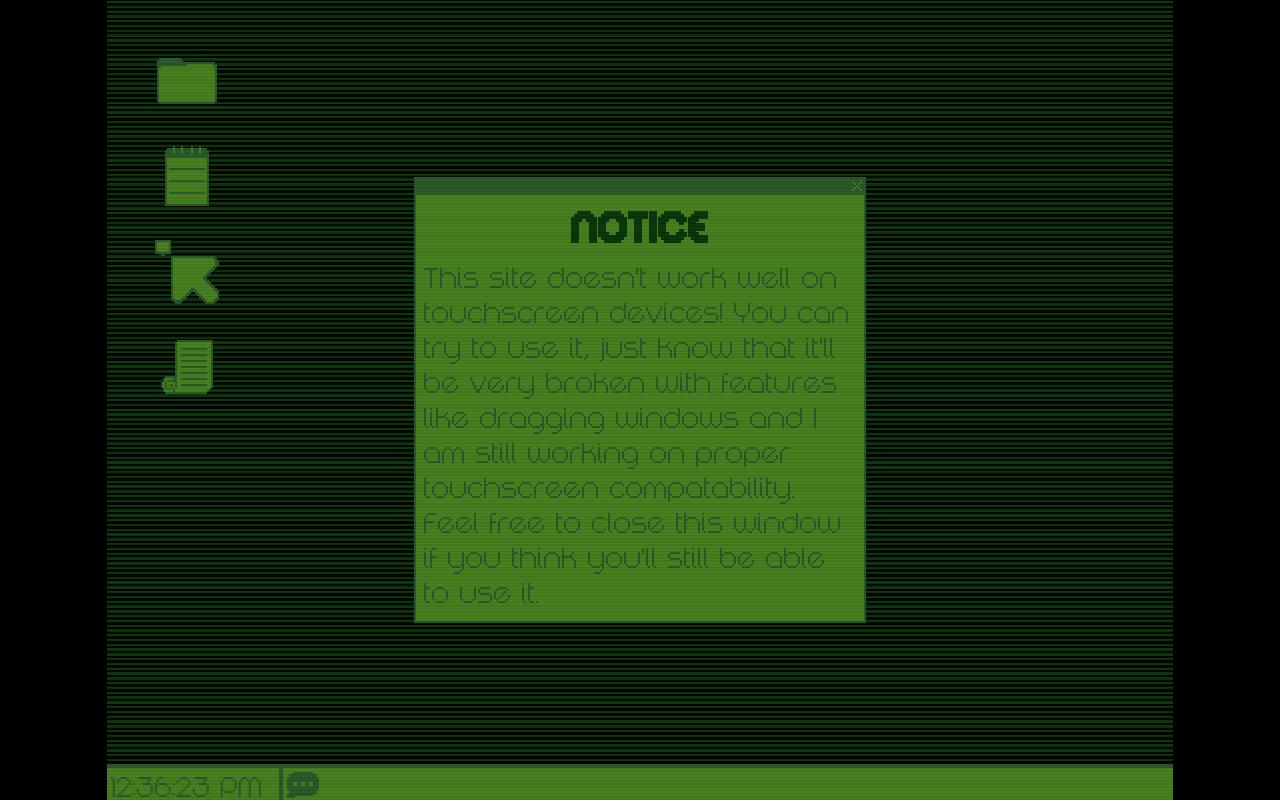
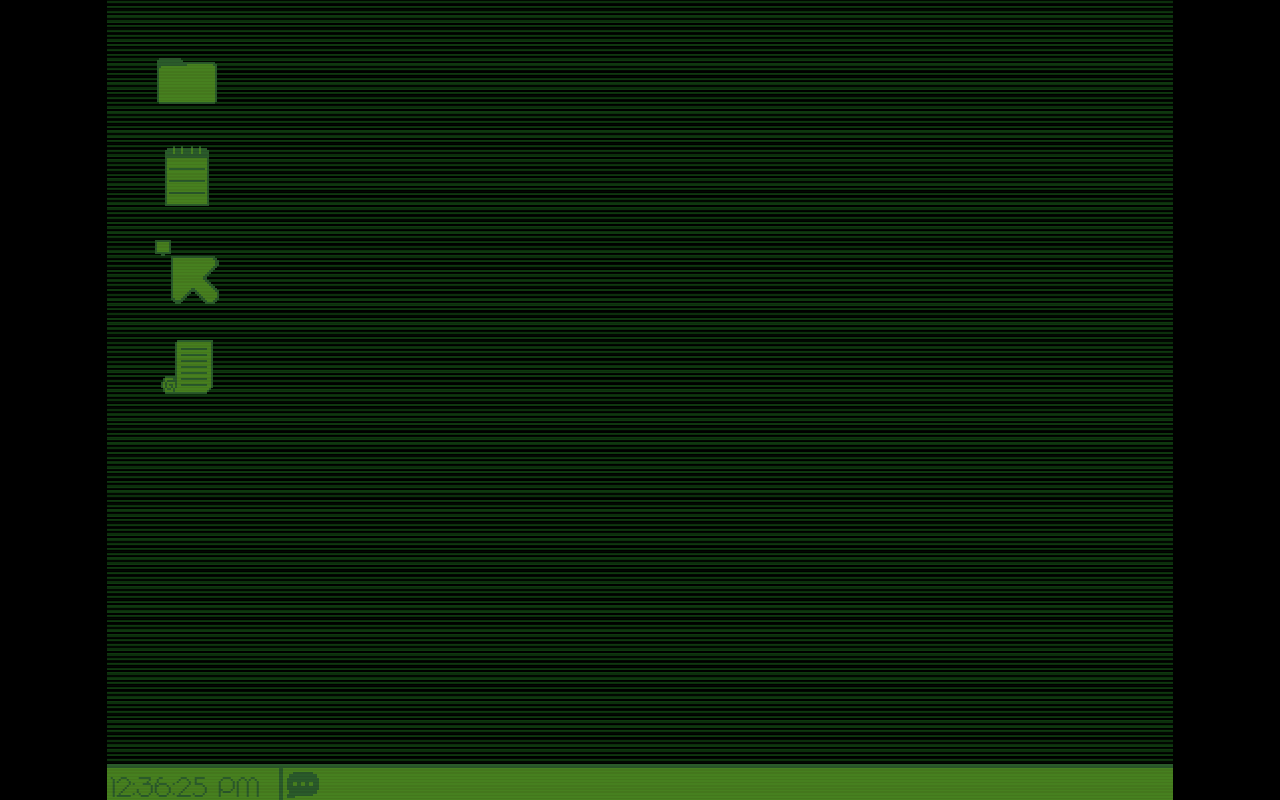
Before and after one commit to EshanDoes/UnnamedWebOS, a Next.js app: page / in a window 1280 px wide. Built offline with nearby package versions, Linux system fonts and the light colour scheme.

Commit message:
Quick fixes with site
- Fixed issues with touchscreen disclaimer being uninteractable and getting in the way
- Updated README slightly
- Readded Vercel analytics

```diff
--- a/package.json
+++ b/package.json
@@ -1,6 +1,6 @@
 {
   "dependencies": {
-    "@vercel/analytics": "^1.1.4",
+    "@vercel/analytics": "^1.6.1",
     "@vercel/blob": "^2.3.2",
     "next": "^16.2.4",
     "react": "^19.2.5",
--- a/pages/_app.js
+++ b/pages/_app.js
@@ -1,5 +1,6 @@
 import './style/globals.css';
+import { Analytics } from '@vercel/analytics/next';
 
 export default function MyApp({ Component, pageProps }) {
-  return <Component {...pageProps} />;
+  return <><Component {...pageProps} /><Analytics /></>;
 }
--- a/pages/index.js
+++ b/pages/index.js
@@ -1,7 +1,7 @@
 import Head from 'next/head';
 import { useRef, useEffect } from 'react';
 
-import { Window, SimpleWindow, FileWindow, WindowDiv, WindowIcon } from '../components/interactive.js'
+import { Window, SimpleWindow, FileWindow, WindowDiv, WindowIcon, openWindow } from '../components/interactive.js'
 import { Time } from '../components/live.js'
 
 export default function Main(){
@@ -113,8 +113,17 @@ export default function Main(){
     mainBody.current.addEventListener('scroll', evt => {
       evt.target.scrollTop = 0;
       evt.target.scrollLeft = 0;
-    })
-  })
+    });
+    function openTouchDisclaimer(){
+      openWindow("touchscreenWindow", {
+        clientX: window.width / 2,
+        clientY: window.height / 2
+      })
+      document.getElementById("touchscreenWindow").style.transform = "translate(-50%, -50%)"
+      document.removeEventListener('touchstart', openTouchDisclaimer)
+    }
+    document.addEventListener('touchstart', openTouchDisclaimer)
+  }, [openWindow])
   function shakeBody(){
       document.getElementById("body").style.transform = "translate("+(Math.random()*12-6)+"px, "+(Math.random()*12-6)+"px)";
       requestAnimationFrame(shakeBody)
--- a/pages/style/globals.css
+++ b/pages/style/globals.css
@@ -420,15 +420,3 @@ iframe{position: sticky}
     width: 100%;
     height: auto;
 }
-
-#touchscreenWindow{
-    visibility: hidden;
-    left: 50%;
-    top: 50%;
-    transform: translate(-50%, -50%)
-}
-@media (hover: none), (pointer: coarse) {
-#touchscreenWindow{
-    visibility: visible;
-}
-}
```
Also changed, not shown: 2 other files (tests, documents, lock files or other folders).
